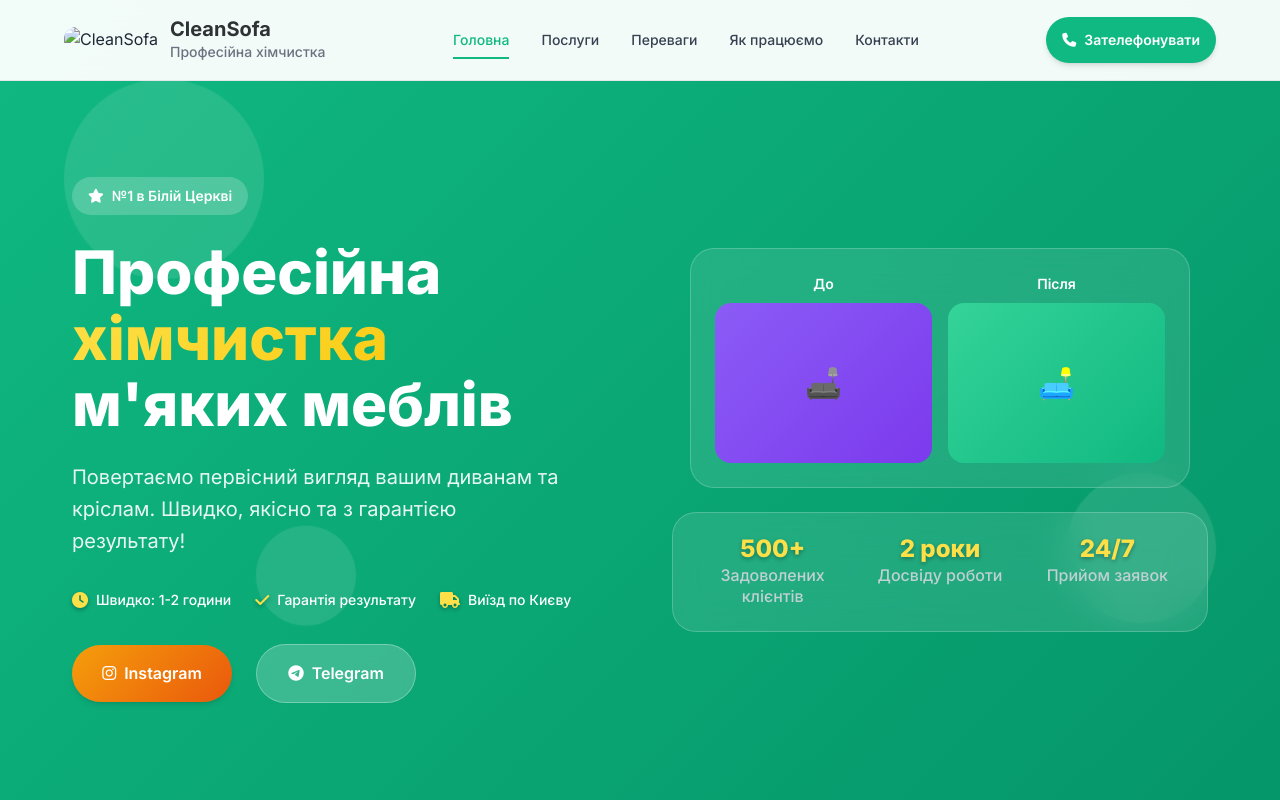
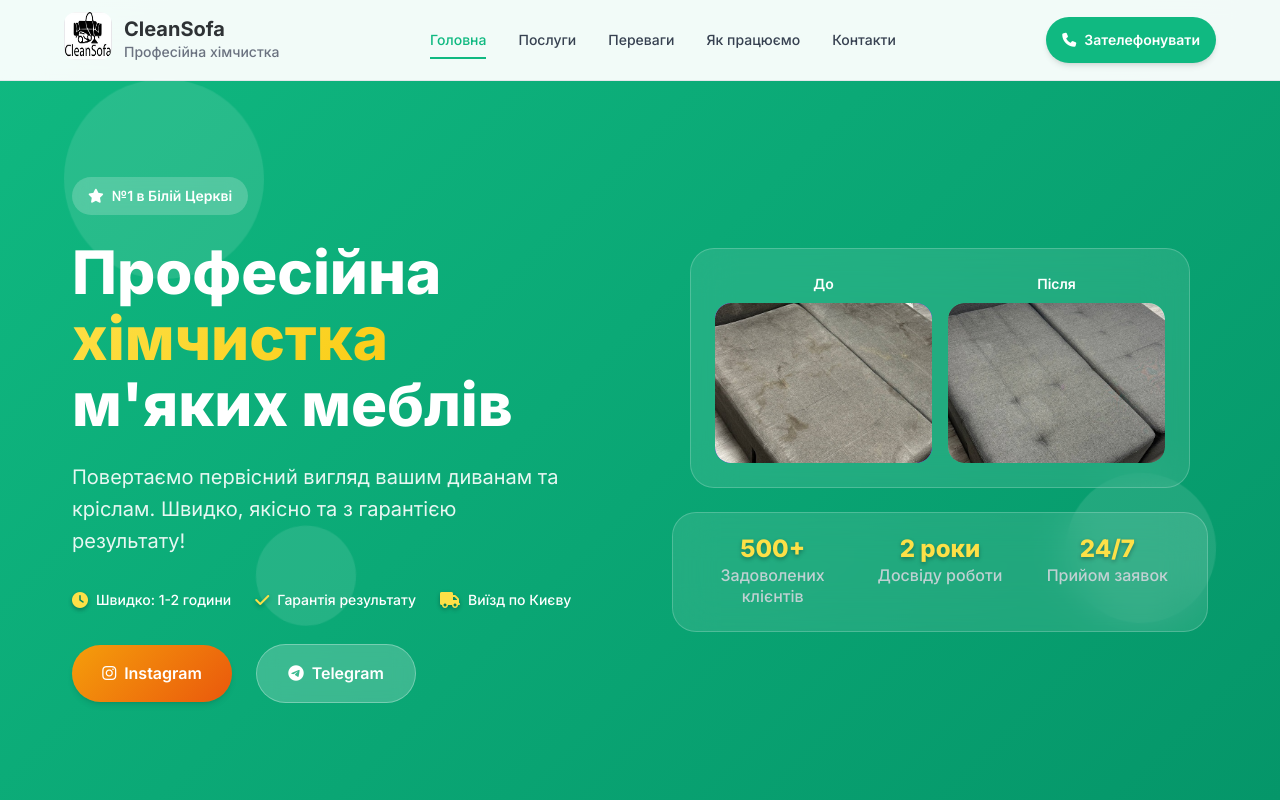
Before and after one commit to IhnatVelykoivan/cleansofa-website, a plain HTML site: page index.html in a window 1280 px wide. Shown: the top 800 px of the page. Drawn offline with Linux system fonts and the light colour scheme.

Commit message:
change path to img

```diff
--- a/index.html
+++ b/index.html
@@ -28,7 +28,7 @@
     <div class="nav-container">
         <div class="nav-brand">
             <div class="nav-logo">
-                <img src="logo-cleansofa.PNG" alt="CleanSofa">
+                <img src="images/logo-cleansofa.PNG" alt="CleanSofa">
             </div>
             <div class="nav-text">
                 <h1>CleanSofa</h1>
@@ -119,13 +119,13 @@
                             <div class="before">
                                 <span class="label">До</span>
                                 <div class="sofa-image">
-                                    <img src="before-sofa.jpg" alt="Диван до чистки" onerror="this.style.display='none'; this.parentNode.classList.add('placeholder');">
+                                    <img src="images/before-sofa.jpg" alt="Диван до чистки" onerror="this.style.display='none'; this.parentNode.classList.add('placeholder');">
                                 </div>
                             </div>
                             <div class="after">
                                 <span class="label">Після</span>
                                 <div class="sofa-image">
-                                    <img src="after-sofa.jpg" alt="Диван після чистки" onerror="this.style.display='none'; this.parentNode.classList.add('placeholder');">
+                                    <img src="images/after-sofa.jpg" alt="Диван після чистки" onerror="this.style.display='none'; this.parentNode.classList.add('placeholder');">
                                 </div>
                             </div>
                         </div>
@@ -511,7 +511,7 @@
         <div class="footer-content">
             <div class="footer-brand">
                 <div class="footer-logo">
-                    <img src="logo-cleansofa.PNG" alt="CleanSofa">
+                    <img src="images/logo-cleansofa.PNG" alt="CleanSofa">
                     <span>CleanSofa</span>
                 </div>
                 <p>Професійна хімчистка м'якої мебелі в Києві та області</p>
```
